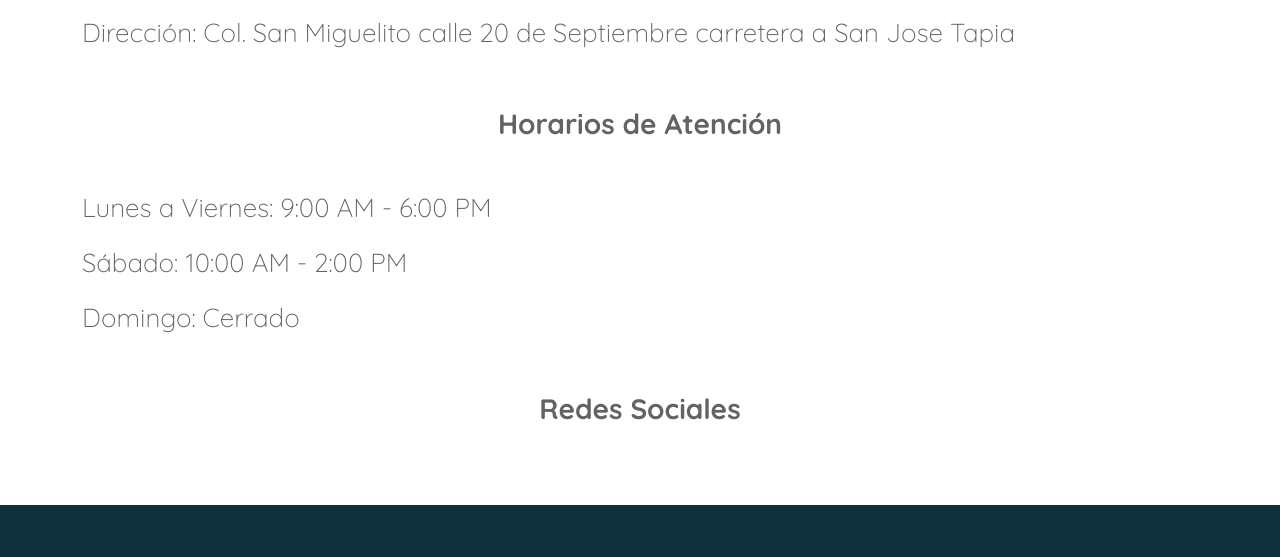
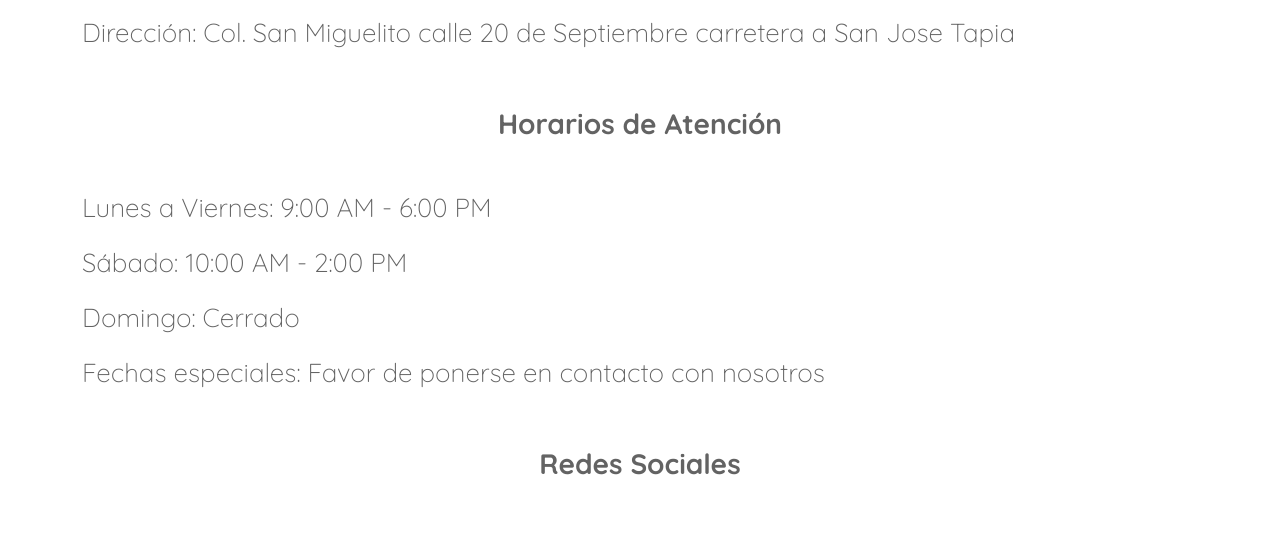
Before and after one commit to CHidalgo405/Equipo1, a website: page contactanos.HTML in a window 1280 px wide. Shown: the part 1096-1653 px from the top of the page. Drawn offline with Linux system fonts and the light colour scheme; a web font is replaced by a local one.

Commit message:
fix: Se corrigió información de contacto

```diff
--- a/contactanos.HTML
+++ b/contactanos.HTML
@@ -112,6 +112,7 @@
                 <p>Lunes a Viernes: 9:00 AM - 6:00 PM</p>
                 <p>Sábado: 10:00 AM - 2:00 PM</p>
                 <p>Domingo: Cerrado</p>
+                <p>Fechas especiales: Favor de ponerse en contacto con nosotros</p>
                 <br>
                 <h3 class="fw-bold text-center">Redes Sociales</h3>
 </section>
```
